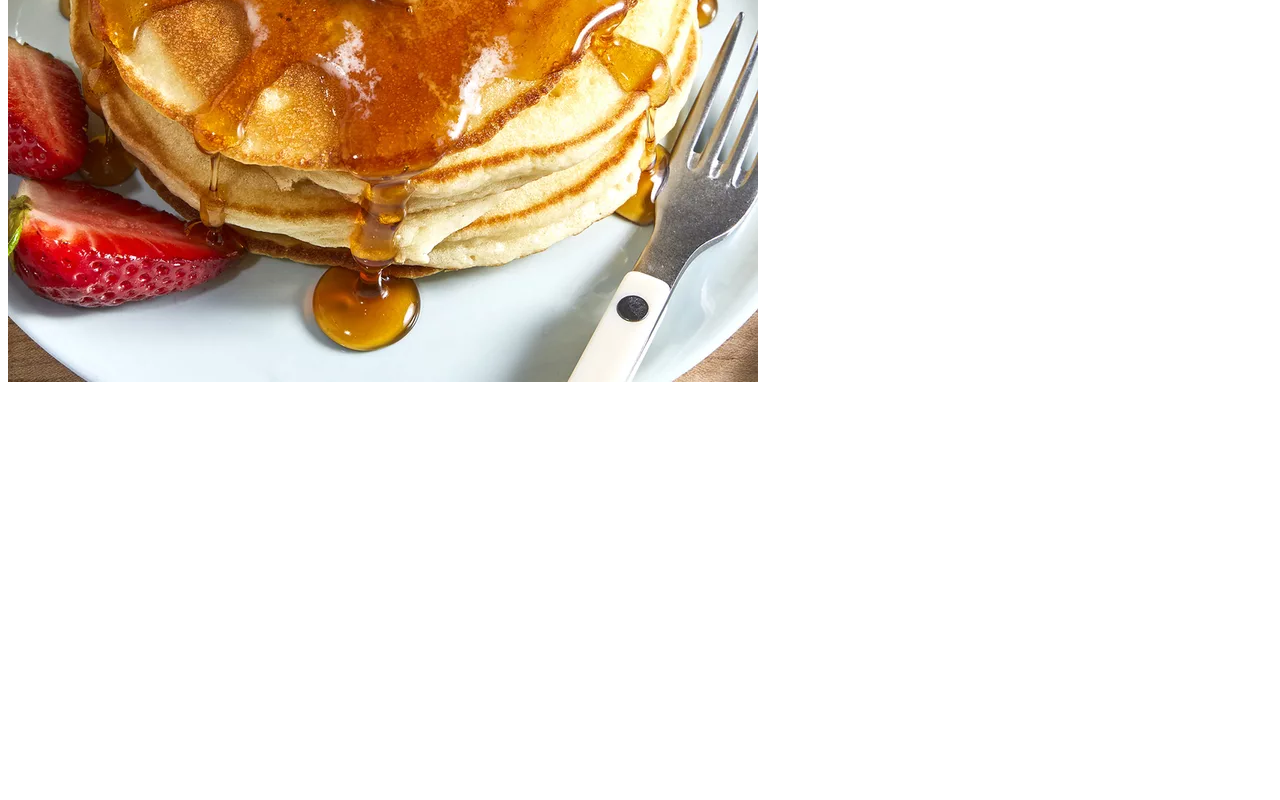
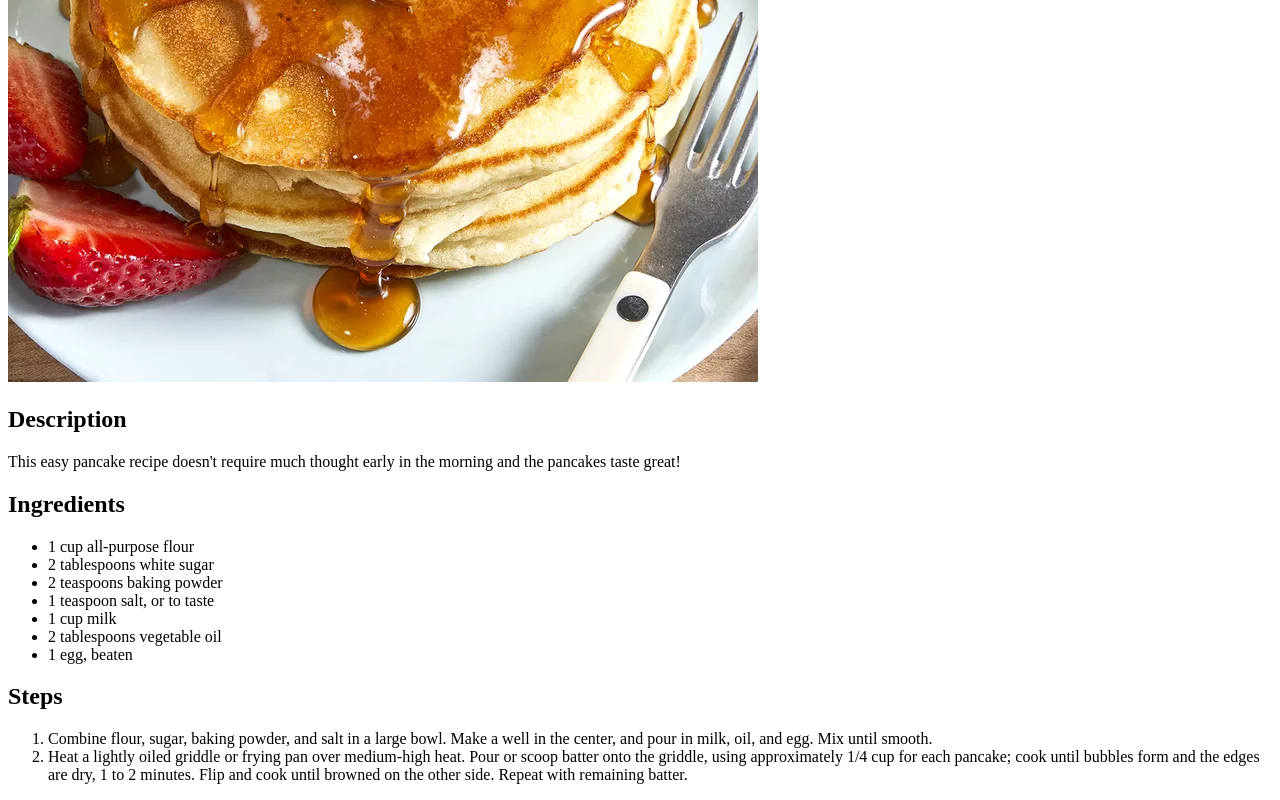
Before and after one commit to ta-torres/odin-recipes, a plain HTML site: page recipes/easy-pancakes.html in a window 1280 px wide. Shown: the part 448-1248 px from the top of the page. Before the commit the page ends 850 px from the top, so only its background shows below. Drawn offline with Linux system fonts and the light colour scheme.

Commit message:
Finish Easy Pancakes recipe
Added Description, Ingredients and Steps to easy-pancakes.html

```diff
--- a/recipes/easy-pancakes.html
+++ b/recipes/easy-pancakes.html
@@ -7,5 +7,25 @@
 <body>
     <h1>Easy pancakes</h1>
     <p> <img src="../images/easy-pancakes.jpeg" alt="An image of the Easy Pancakes dish"> </p>
+
+    <h2>Description</h2>
+    <p>This easy pancake recipe doesn't require much thought early in the morning and the pancakes taste great!</p>
+
+    <h2>Ingredients</h2>
+    <ul>
+        <li>1 cup all-purpose flour</li>
+        <li>2 tablespoons white sugar</li>
+        <li>2 teaspoons baking powder</li>
+        <li>1 teaspoon salt, or to taste</li>
+        <li>1 cup milk</li>
+        <li>2 tablespoons vegetable oil</li>
+        <li>1 egg, beaten</li>
+    </ul>
+
+    <h2>Steps</h2>
+    <ol>
+        <li>Combine flour, sugar, baking powder, and salt in a large bowl. Make a well in the center, and pour in milk, oil, and egg. Mix until smooth.</li>
+        <li>Heat a lightly oiled griddle or frying pan over medium-high heat. Pour or scoop batter onto the griddle, using approximately 1/4 cup for each pancake; cook until bubbles form and the edges are dry, 1 to 2 minutes. Flip and cook until browned on the other side. Repeat with remaining batter.</li>
+    </ol>
 </body>
 </html>
```
